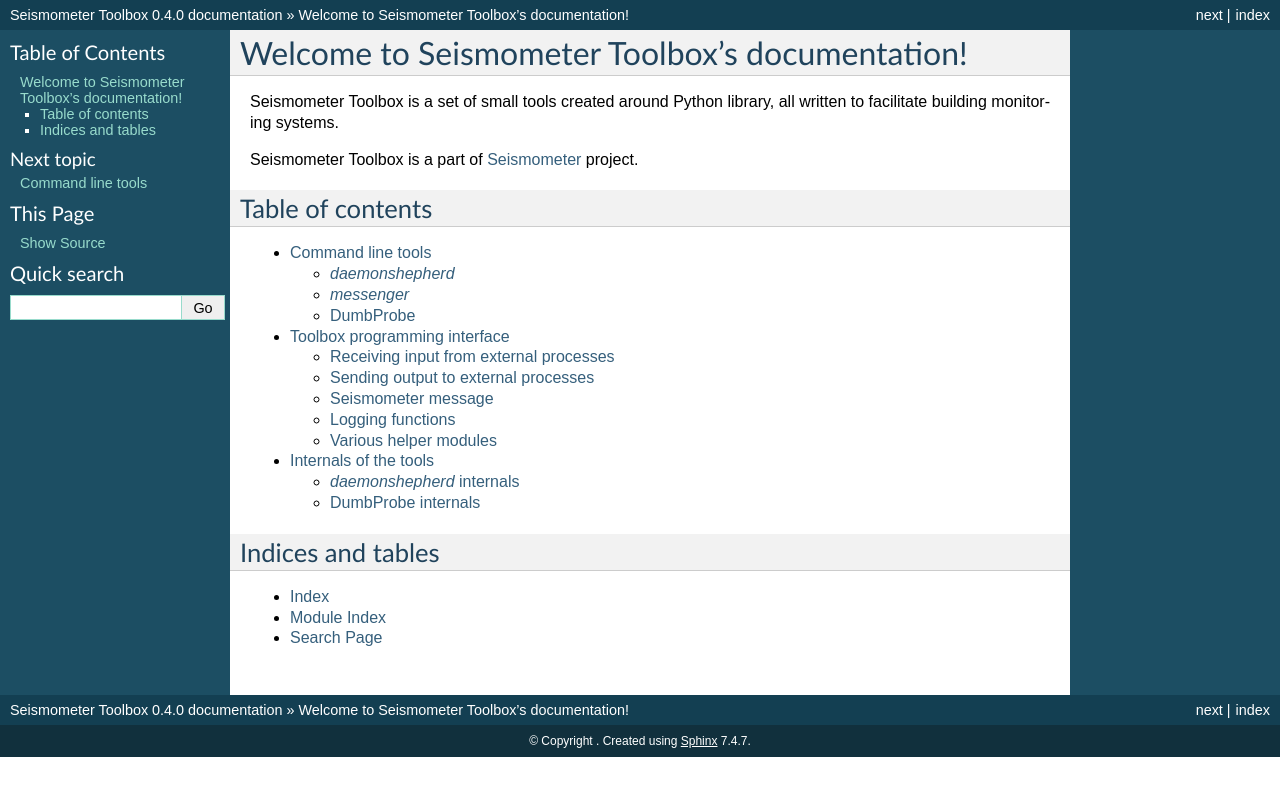
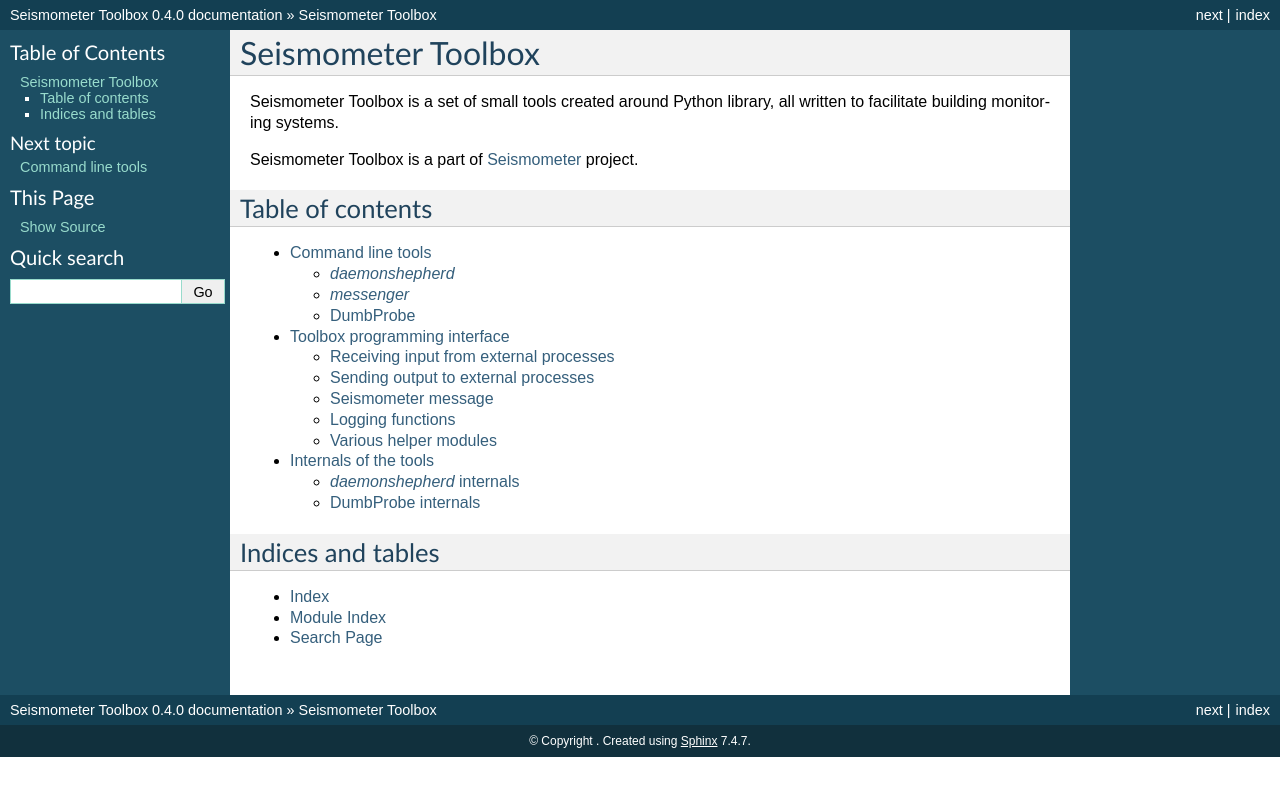
Before and after one commit to dozzie/seismometer-toolbox, a Sphinx documentation site: the page built from doc/index.rst, in a window 1280 px wide. Shown: the top 796 px of the page. Built offline with Sphinx 7.4.7, drawn with Linux system fonts in a browser that asks for light colours.

Commit message:
Simplified header of index page in docs.

```diff
--- a/doc/index.rst
+++ b/doc/index.rst
@@ -1,6 +1,6 @@
-***********************************************
-Welcome to Seismometer Toolbox's documentation!
-***********************************************
+*******************
+Seismometer Toolbox
+*******************
 
 Seismometer Toolbox is a set of small tools created around Python library, all
 written to facilitate building monitoring systems.
```
